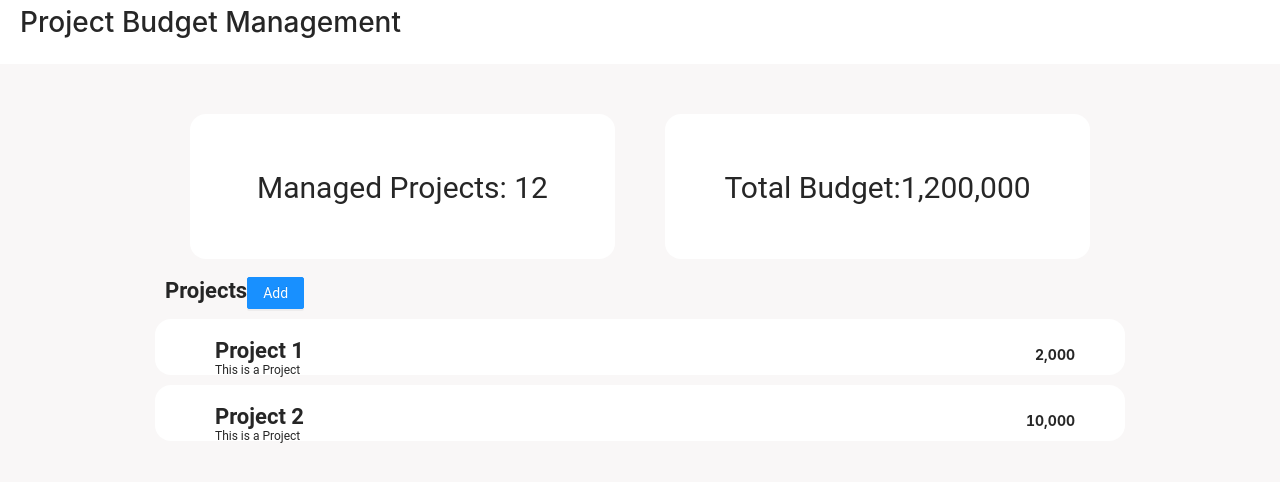
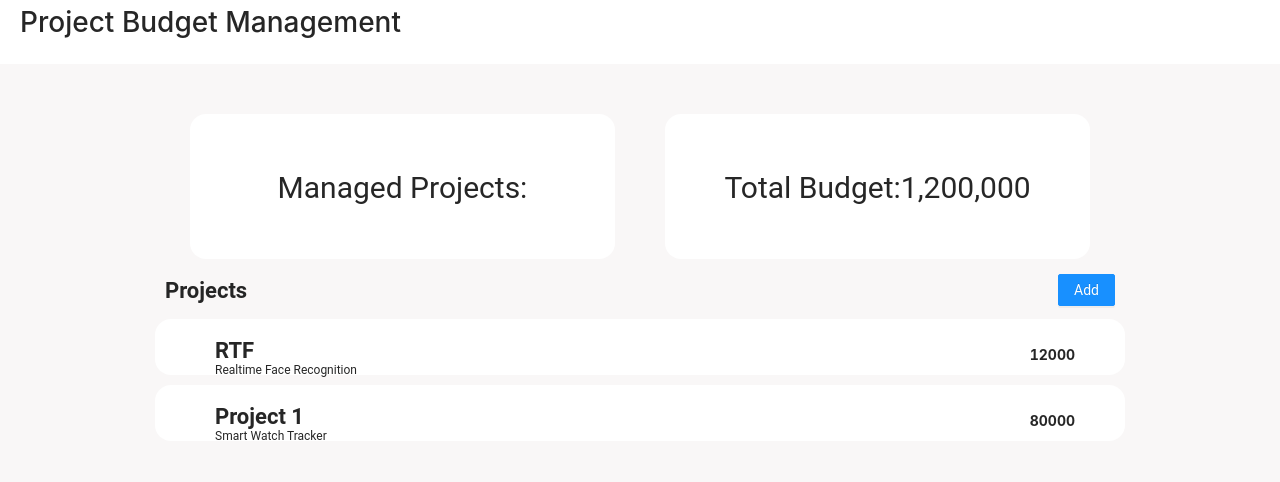
Before and after one commit to yao-quan/techtrek21, a React (Create React App) app in the folder frontend/: page /dashboard in a window 1280 px wide. Shown: the top 482 px of the page. Built offline with nearby package versions, Linux system fonts and the light colour scheme.

Commit message:
Bug fixes
Presentable draft

```diff
--- a/frontend/package.json
+++ b/frontend/package.json
@@ -3,10 +3,10 @@
   "version": "0.1.0",
   "private": true,
   "dependencies": {
+    "@emotion/react": "11.5.0",
+    "@emotion/styled": "11.3.0",
     "@material-ui/core": "^4.12.3",
     "@material-ui/icons": "^4.11.2",
-    "@emotion/react": "11.5.0",
-    "@emotion/styled": "11.3.0",
     "@mui/material": "5.1.0",
     "@testing-library/jest-dom": "^5.11.4",
     "@testing-library/react": "^11.1.0",
--- a/frontend/src/components/dashboard/Dashboard.js
+++ b/frontend/src/components/dashboard/Dashboard.js
@@ -3,6 +3,8 @@ import React, { useState } from "react";
 import "./style.css";
 import "antd/dist/antd.css";
 import { Form, Radio, Modal, Input, Button, Checkbox } from "antd";
+import axios from "axios";
+import { isClassExpression } from "typescript";
 
 function Dashboard() {
   const [visible, setVisible] = useState(false);
@@ -13,19 +15,29 @@ function Dashboard() {
   const state = {
     projectItems: [
       {
-        id: 0,
-        title: "Project 1",
-        description: "This is a Project",
-        budget: "2,000",
+        id: 1,
+        user_id: 4,
+        name: "RTF",
+        description: "Realtime Face Recognition",
+        budget: "12000",
       },
       {
-        id: 1,
-        title: "Project 2",
-        description: "This is a Project",
-        budget: "10,000",
+        id: 2,
+        user_id: 1,
+        name: "Project 1",
+        description: "Smart Watch Tracker",
+        budget: "80000",
       },
     ],
   };
+
+  function projectMount() {
+    axios.get(`http://localhost:8001/projects`).then((res) => {
+      const projects = res.data;
+      console.log(projects);
+      return projects;
+    });
+  }
 
   const handleOk = () => {
     /* this.setState({ loading: true });
@@ -45,13 +57,19 @@ function Dashboard() {
     console.log("Failed:", errorInfo);
   };
 
+  // const projects = projectMount();
+  // console.log(projects);
   return (
     <React.Fragment>
+      {console.log(state)}
       <div>
         <h1 className={classes.mainPageHeading}>Project Budget Management</h1>
         <div className={classes.dashboard}>
           <div className={classes.dashboardHead}>
-            <div className={classes.totalProjects}>Managed Projects: 12</div>
+            <div className={classes.totalProjects}>
+              Managed Projects:
+              {}
+            </div>
             <div className={classes.totalBudget}>Total Budget:1,200,000</div>
           </div>
 
@@ -59,10 +77,15 @@ function Dashboard() {
             <div className={classes.projectContainer}>
               <div className={classes.projects}>
                 Projects
-                <Button type="primary" onClick={showModal}>
+                <Button
+                  className={classes.buttonStyle}
+                  type="primary"
+                  onClick={showModal}
+                >
                   Add
                 </Button>
               </div>
+              {/* {projects2.map((projectList) => ( */}
               {state.projectItems.map((projectList) => (
                 <>
                   <div className={classes.listGroup}>
@@ -74,7 +97,7 @@ function Dashboard() {
                       }
                     >
                       <div className={classes.projectTitle}>
-                        {projectList.title}
+                        {projectList.name}
                         <div className={classes.projectDescription}>
                           {projectList.description}
                         </div>
@@ -104,6 +127,7 @@ function Dashboard() {
                 htmlType="submit"
                 key="submit"
                 type="primary"
+                className={classes.buttonStyle}
                 //loading={loading}
                 onClick={handleOk}
               >
--- a/frontend/src/components/dashboard/Dashboard.module.css
+++ b/frontend/src/components/dashboard/Dashboard.module.css
@@ -8,7 +8,10 @@
   background-color: rgb(249, 247, 247);
   height: 1000px;
 }
-
+.buttonStyle {
+  float: right;
+  margin-left: 10px !important;
+}
 .dashboardBody {
   margin: auto;
   background-color: rgb(249, 247, 247);
```
